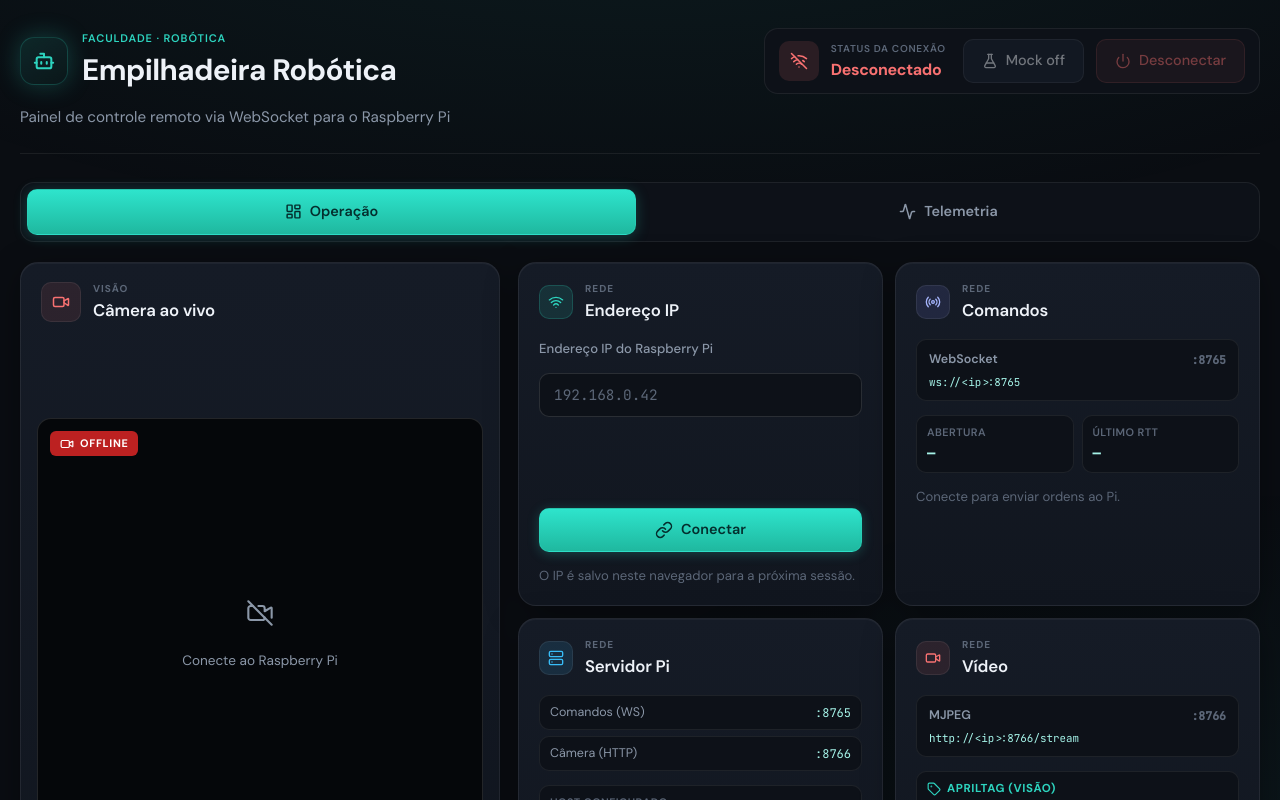
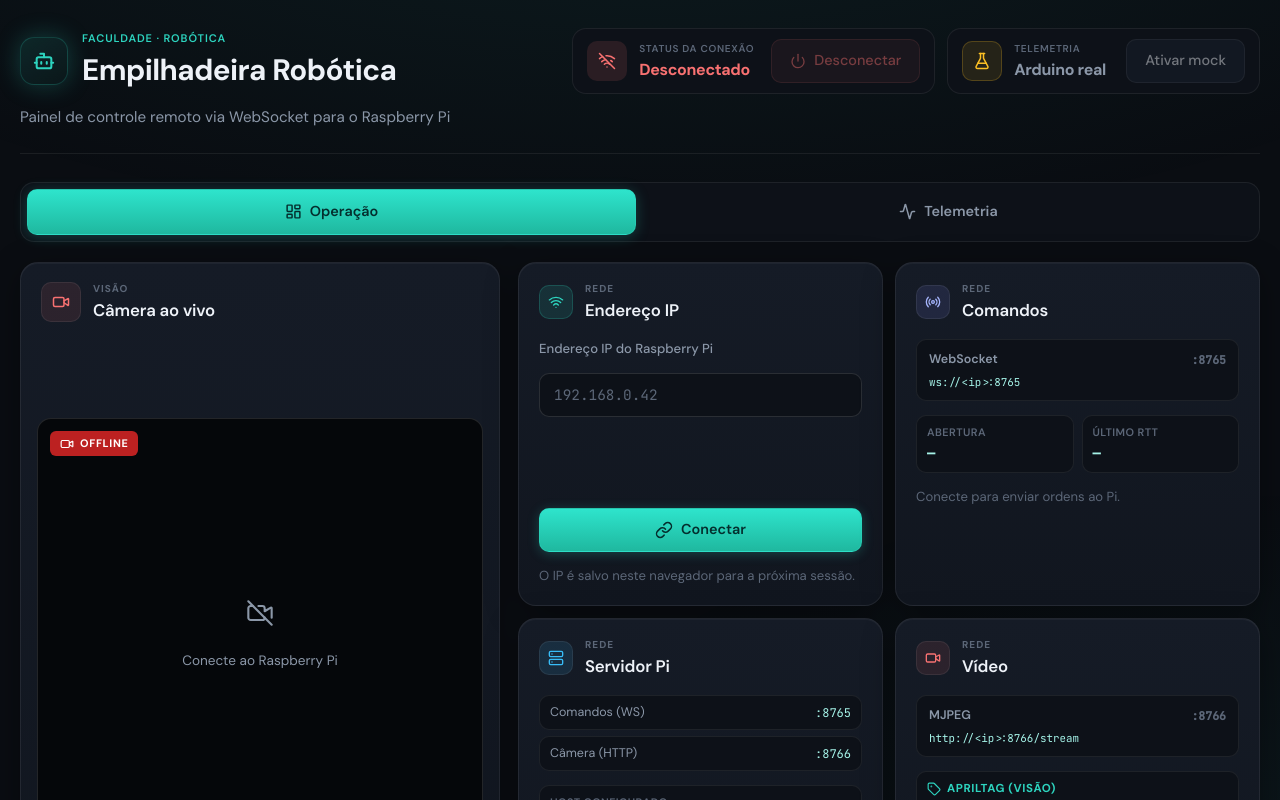
Before and after one commit to brenonevs/facprj-robotica, a React (Vite) app in the folder web-dashboard/: page / in a window 1280 px wide. Shown: the top 800 px of the page. Built offline with nearby package versions, Linux system fonts and the light colour scheme.

Commit message:
[feat] Add Arduino mock toggle component and update header layout in web dashboard

```diff
--- a/web-dashboard/src/App.jsx
+++ b/web-dashboard/src/App.jsx
@@ -6,6 +6,7 @@ import { ConnectionStreamCard } from "./components/ConnectionStreamCard.jsx";
 import { ConnectionWsCard } from "./components/ConnectionWsCard.jsx";
 import { ConnectionForm } from "./components/ConnectionForm.jsx";
 import { CameraFeed } from "./components/CameraFeed.jsx";
+import { HeaderArduinoMockToggle } from "./components/HeaderArduinoMockToggle.jsx";
 import { HeaderConnectionStatus } from "./components/HeaderConnectionStatus.jsx";
 import { MessageLog } from "./components/MessageLog.jsx";
 import { TelemetryDashboard } from "./components/TelemetryDashboard.jsx";
@@ -266,14 +267,19 @@ export function App() {
             </div>
           </div>
           {activeTab === "operation" ? (
+            <div className="dashboard-header-controls">
               <HeaderConnectionStatus
                 label={statusLabel}
                 status={status}
                 isConnected={isConnected}
+                onDisconnect={disconnect}
+              />
+              <HeaderArduinoMockToggle
                 arduinoSimulate={arduinoSimulate}
-              onDisconnect={disconnect}
-              onToggleArduinoSimulate={toggleArduinoSimulate}
+                isConnected={isConnected}
+                onToggle={toggleArduinoSimulate}
               />
+            </div>
           ) : null}
         </div>
         <p className="header-subtitle">
--- /dev/null
+++ b/web-dashboard/src/components/HeaderArduinoMockToggle.jsx
@@ -0,0 +1,31 @@
+import { FlaskConical } from "lucide-react";
+
+export function HeaderArduinoMockToggle({ arduinoSimulate, isConnected, onToggle }) {
+  return (
+    <div className="header-arduino-mock">
+      <div className="header-arduino-mock-icon">
+        <FlaskConical size={18} />
+      </div>
+      <div className="header-arduino-mock-text">
+        <span className="header-arduino-mock-kicker">Telemetria</span>
+        <span className={`header-arduino-mock-label ${arduinoSimulate ? "header-arduino-mock-label--on" : ""}`}>
+          {arduinoSimulate ? "Mock ativo" : "Arduino real"}
+        </span>
+      </div>
+      <button
+        className={`btn btn-arduino-mock ${arduinoSimulate ? "btn-arduino-mock--on" : ""}`}
+        type="button"
+        onClick={onToggle}
+        disabled={!isConnected}
+        aria-pressed={arduinoSimulate}
+        title={
+          arduinoSimulate
+            ? "Telemetria mock — clique para usar Arduino real"
+            : "Arduino real — clique para ativar mock"
+        }
+      >
+        {arduinoSimulate ? "Desativar mock" : "Ativar mock"}
+      </button>
+    </div>
+  );
+}
--- a/web-dashboard/src/components/HeaderConnectionStatus.jsx
+++ b/web-dashboard/src/components/HeaderConnectionStatus.jsx
@@ -1,4 +1,4 @@
-import { FlaskConical, LoaderCircle, Plug, Power, WifiOff } from "lucide-react";
+import { LoaderCircle, Plug, Power, WifiOff } from "lucide-react";
 
 const statusConfig = {
   disconnected: {
@@ -15,14 +15,7 @@ const statusConfig = {
   },
 };
 
-export function HeaderConnectionStatus({
-  label,
-  status,
-  isConnected,
-  arduinoSimulate,
-  onDisconnect,
-  onToggleArduinoSimulate,
-}) {
+export function HeaderConnectionStatus({ label, status, isConnected, onDisconnect }) {
   const config = statusConfig[status] ?? statusConfig.disconnected;
   const Icon = config.icon;
 
@@ -38,21 +31,6 @@ export function HeaderConnectionStatus({
         </span>
       </div>
       <button
-        className={`btn btn-arduino-mock ${arduinoSimulate ? "btn-arduino-mock--on" : ""}`}
-        type="button"
-        onClick={onToggleArduinoSimulate}
-        disabled={!isConnected}
-        aria-pressed={arduinoSimulate}
-        title={
-          arduinoSimulate
-            ? "Telemetria mock ativa — clique para usar Arduino real"
-            : "Arduino real — clique para ativar telemetria mock"
-        }
-      >
-        <FlaskConical size={16} />
-        {arduinoSimulate ? "Mock ativo" : "Mock off"}
-      </button>
-      <button
         className="btn btn-danger btn-header-disconnect"
         type="button"
         onClick={onDisconnect}
--- a/web-dashboard/src/styles.css
+++ b/web-dashboard/src/styles.css
@@ -84,6 +84,61 @@ input {
   flex-wrap: wrap;
 }
 
+.dashboard-header-controls {
+  display: flex;
+  align-items: stretch;
+  gap: 12px;
+  flex-wrap: wrap;
+}
+
+.header-arduino-mock {
+  display: flex;
+  align-items: center;
+  gap: 12px;
+  padding: 10px 14px;
+  border-radius: var(--radius-md);
+  border: 1px solid var(--border);
+  background: var(--surface-inset);
+}
+
+.header-arduino-mock-icon {
+  display: grid;
+  place-items: center;
+  width: 40px;
+  height: 40px;
+  border-radius: var(--radius-sm);
+  flex-shrink: 0;
+  background: rgba(251, 191, 36, 0.1);
+  border: 1px solid rgba(251, 191, 36, 0.22);
+  color: #fbbf24;
+}
+
+.header-arduino-mock-text {
+  display: flex;
+  flex-direction: column;
+  gap: 2px;
+  min-width: 100px;
+}
+
+.header-arduino-mock-kicker {
+  font-size: 10px;
+  font-weight: 600;
+  letter-spacing: 0.07em;
+  text-transform: uppercase;
+  color: var(--text-muted);
+}
+
+.header-arduino-mock-label {
+  font-size: 1rem;
+  font-weight: 700;
+  letter-spacing: -0.02em;
+  color: var(--text-secondary);
+}
+
+.header-arduino-mock-label--on {
+  color: #fde68a;
+}
+
 .header-connection {
   display: flex;
   align-items: center;
@@ -2015,7 +2070,13 @@ input {
     grid-template-columns: 1fr;
   }
 
-  .header-connection {
+  .dashboard-header-controls {
+    width: 100%;
+    flex-direction: column;
+  }
+
+  .header-connection,
+  .header-arduino-mock {
     width: 100%;
     justify-content: flex-start;
   }
```
Lines whose indentation alone changed are shown as unchanged.
